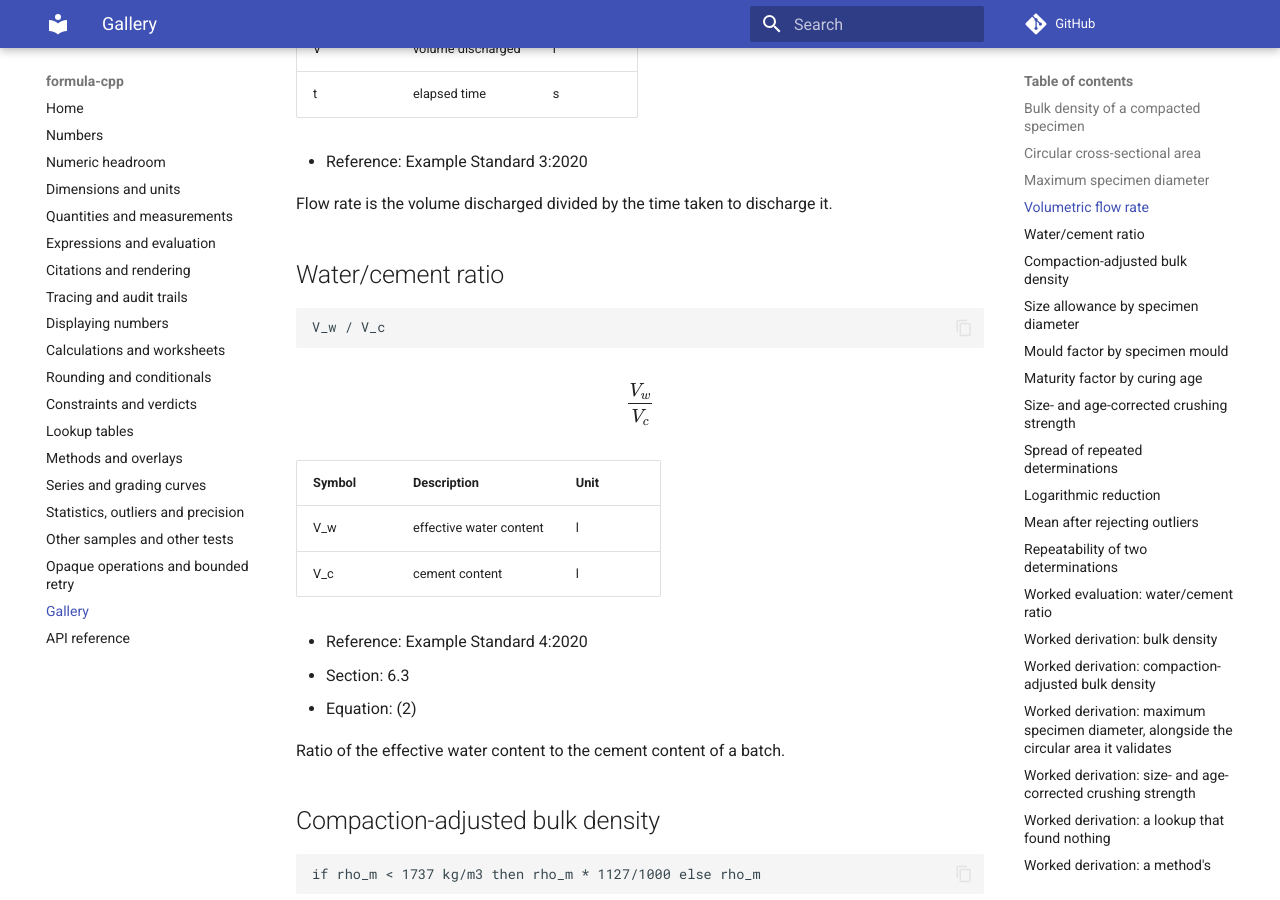
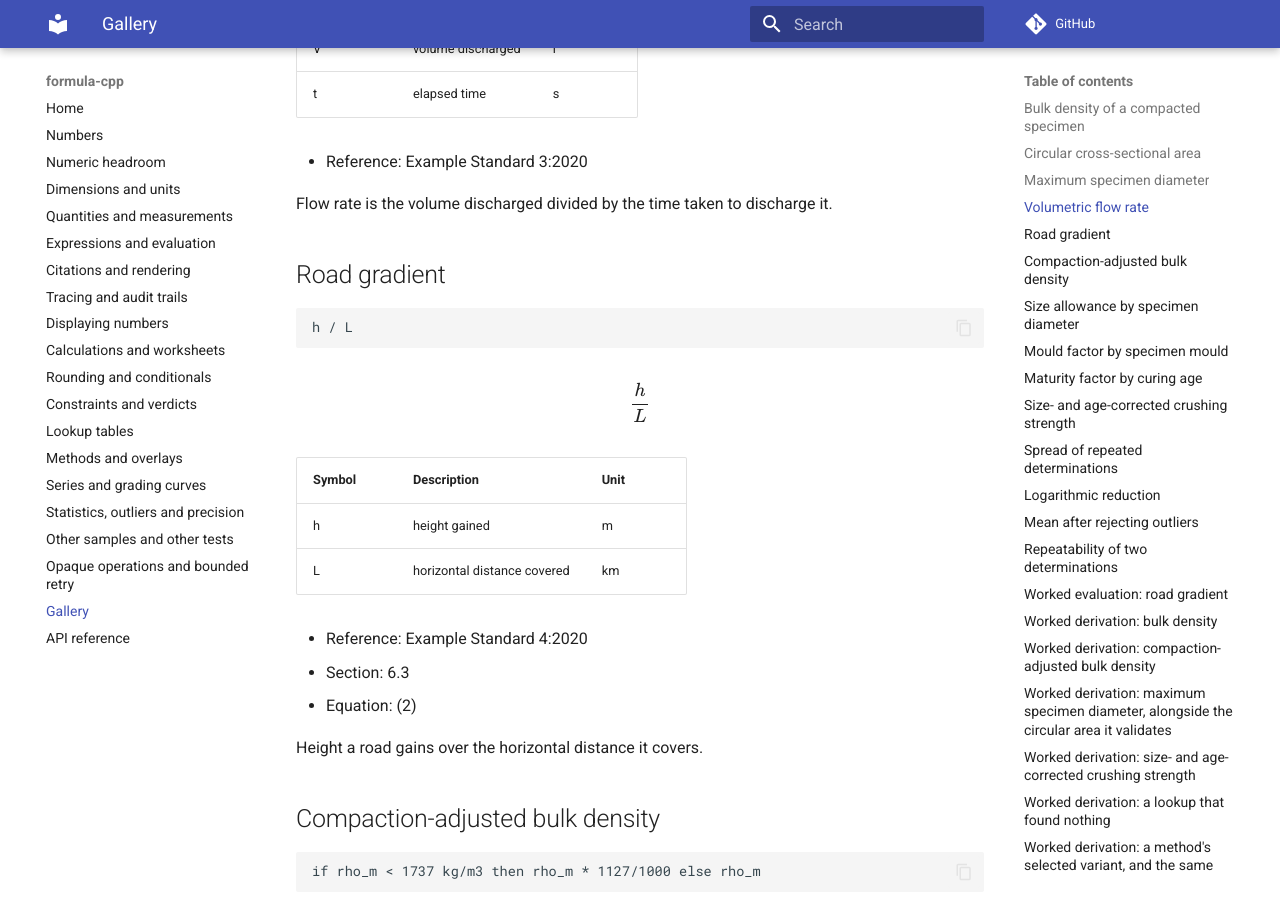
Before and after one commit to LASTRADA-Software/formula-cpp, an MkDocs documentation site: the page built from docs/gallery.md, in a window 1280 px wide and 900 px high, scrolled down 2110 px. Built offline with MkDocs 1.6.1 and Material for MkDocs 9.7.7, drawn with Linux system fonts in a browser that asks for light colours; comment, search, counter and statistics services are not loaded; some of the changed text lies outside the part shown.

Commit message:
docs(gallery): show and work through a road gradient
The gallery's fourth formula and its worked evaluation are now a road
gradient: a rise of 90 m over a run of 3 km, 3/100 = 0.03.

Signed-off-by: Christian Parpart <c.parpart@lastrada.net>

````diff
--- a/docs/gallery.md
+++ b/docs/gallery.md
@@ -82,26 +82,26 @@
 
 Flow rate is the volume discharged divided by the time taken to discharge it.
 
-## Water/cement ratio
+## Road gradient
 
 ```
-V_w / V_c
+h / L
 ```
 
 $$
-\frac{V_w}{V_c}
+\frac{h}{L}
 $$
 
 | Symbol | Description | Unit |
 | --- | --- | --- |
-| V_w | effective water content | l |
-| V_c | cement content | l |
+| h | height gained | m |
+| L | horizontal distance covered | km |
 
 - Reference: Example Standard 4:2020
 - Section: 6.3
 - Equation: (2)
 
-Ratio of the effective water content to the cement content of a batch.
+Height a road gains over the horizontal distance it covers.
 
 ## Compaction-adjusted bulk density
 
@@ -276,16 +276,16 @@
 
 The two determinations agree when they differ by no more than r = 0.1 g + level / 50, the level being their mean.
 
-## Worked evaluation: water/cement ratio
+## Worked evaluation: road gradient
 
-`V_w` = 180 l, `V_c` = 300 l:
+`h` = 90 m, `L` = 3 km:
 
 ```
-V_w / V_c
+h / L
 ```
 
 ```
-with V_w = 180 l and V_c = 300 l: 3/5 = 0.6
+with h = 90 m and L = 3 km: 3/100 = 0.03
 ```
 
 ## Worked derivation: bulk density
````
Also changed, not shown: 1 other file.
